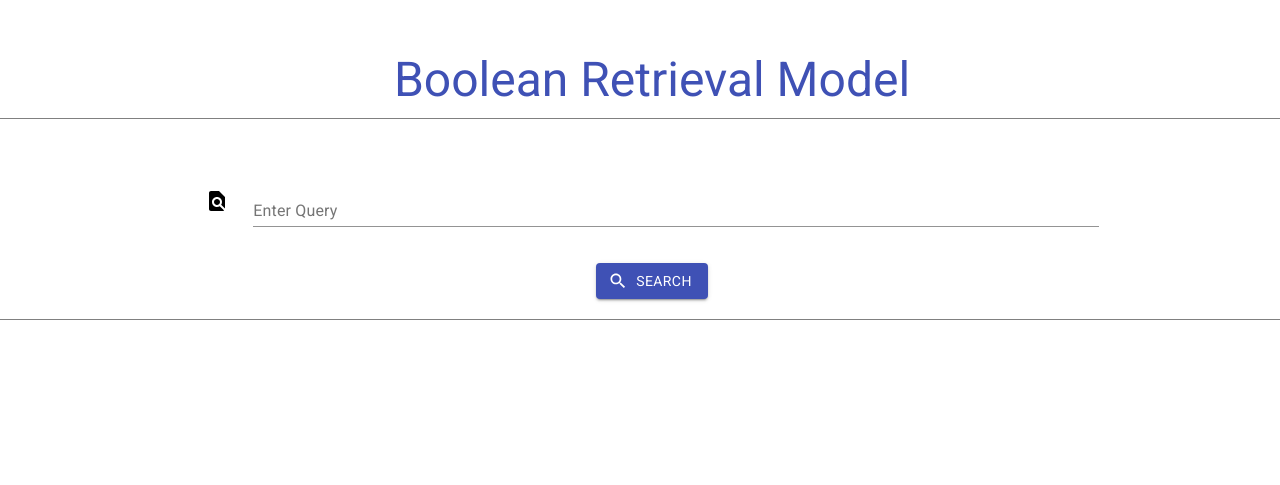
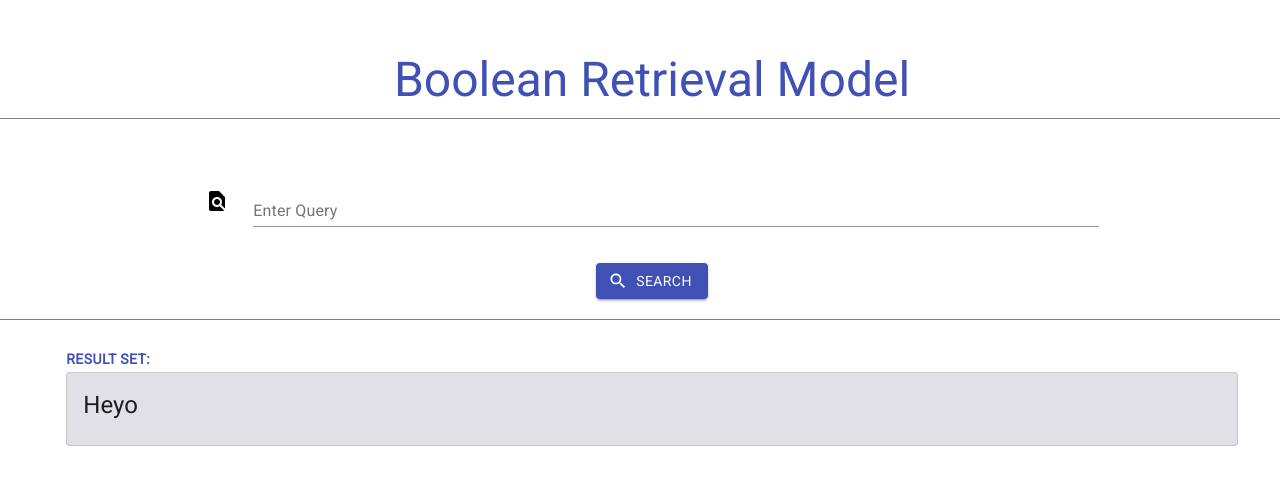
Before and after one commit to MahamShakir/PositionalIndex, a React (Create React App) app: page / in a window 1280 px wide. Shown: the part 209-694 px from the top of the page. Built offline with nearby package versions, Linux system fonts and the light colour scheme.

Commit message:
UI Complete

```diff
--- a/src/App.js
+++ b/src/App.js
@@ -1,16 +1,20 @@
-import React , {useState} from 'react';
+import React , { useEffect, useState } from 'react';
 import Button from '@material-ui/core/Button';
 import TextField from '@material-ui/core/TextField';
 import Grid from '@material-ui/core/Grid';
 import FindInPage from '@material-ui/icons/FindInPage';
 import Search from '@material-ui/icons/Search'
 import Typography from '@material-ui/core/Typography';
+import Card from '@material-ui/core/Card';
+import CardContent from '@material-ui/core/CardContent';
 import 'fontsource-roboto';
+var pluralize = require('pluralize')
+
 
 function App() {
   let [input, setInput] = useState("");
-  let [result, setResult] = useState("");
-  let [pos_index, setPosIndex] = useState({})
+  let [result, setResult] = useState("Heyo");
+  let [pos_index, setPosIndex] = useState([])
 
   const getData = () => {
     fetch('data.json'
@@ -22,11 +26,9 @@ function App() {
     }
     )
       .then(function(response){
-        console.log(response)
         return response.json();
       })
       .then(function(myJson) {
-        console.log(myJson);
         setPosIndex(myJson)
       });
   }
@@ -36,13 +38,15 @@ function App() {
   }
 
   function handleClick(){
-    console.log(input);
-    getData()
+
+    console.log(pluralize.singular('horses'))
   }
 
+  useEffect(() => {
+    getData()
+  }, [])
 
   return (
-    <div className="App">
     <div>
       <Grid container spacing={3} alignItems="center" justify="center" style={{margin:"auto"}}>
         <Typography variant="h3" style={{textAlign:"center" , color:"#3f51b5" , marginTop: "20%" }} >Boolean Retrieval Model</Typography>
@@ -70,9 +74,16 @@ function App() {
         </Button>
         <div style={{ marginTop:20 , height:"1px" , width:"100%", backgroundColor:"gray"}}>
         </div>
+
+        <Grid item xs={11} style={{marginTop:15}}>
+          <Typography variant="button" style={{color:"#3f51b5", fontWeight:"bold"}}>Result Set:</Typography>
+          <Card variant="outlined" style={{backgroundColor:"#e0e0e6"}}>
+            <CardContent>
+              <Typography variant="h5">{result}</Typography>
+            </CardContent>
+          </Card>
         </Grid>
-      </div>
-
+      </Grid>
     </div>
   );
 }
```
Lines whose indentation alone changed are shown as unchanged.
